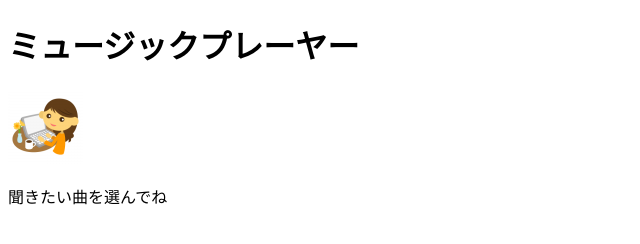
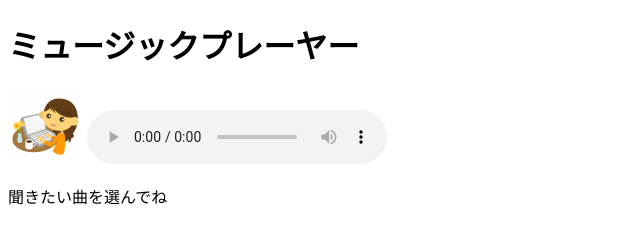
Before and after one commit to masa3811/masa3811.github.io, a plain HTML site: page index.html in a window 1280 px wide. Shown: the whole page, without its empty margins (0-640 px from the left). Drawn offline with Linux system fonts and the light colour scheme.

Commit message:
audioタグ

```diff
--- a/index.html
+++ b/index.html
@@ -7,6 +7,7 @@
 <body>
 	<h1>ミュージックプレーヤー</h1>
 <img src="img/kodomo-1.png" width="75" height="75" alt="女の子"/>
+	<audio src="audio/cp04.mp3" controls></audio>
 <p>聞きたい曲を選んでね</p>
 </body>
 </html>
```
